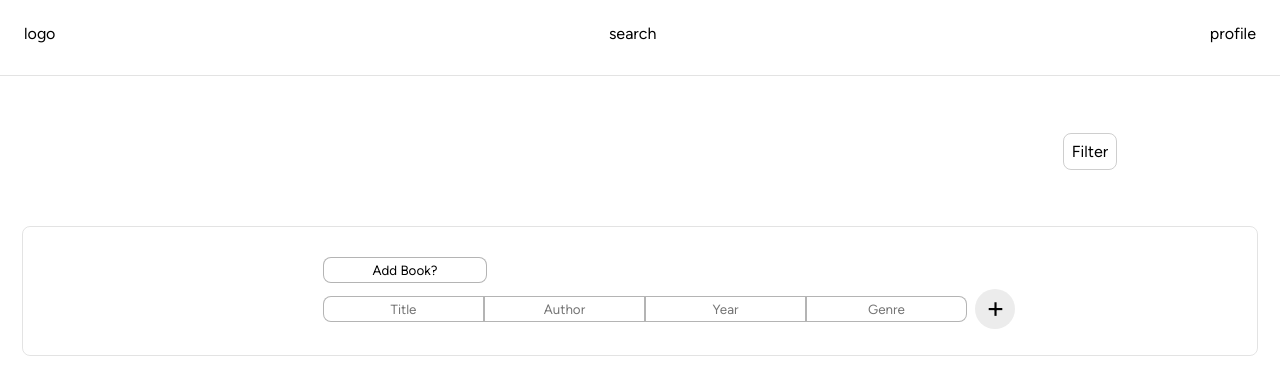
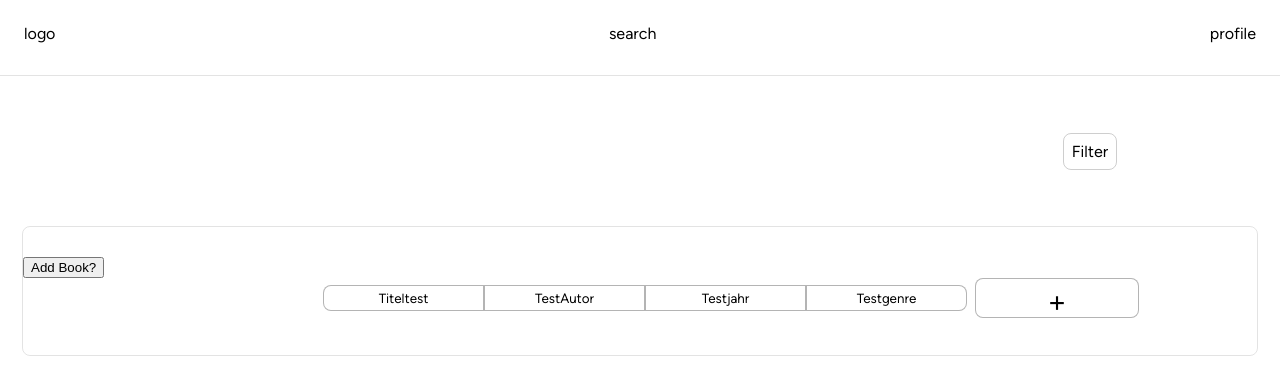
Before and after one commit to paula-zeman/book-app, a React (Create React App) app: page / in a window 1280 px wide. Both pictures are taken after a click on the button "Add Book?". Shown: the top 392 px of the page. Built offline with nearby package versions, Linux system fonts and the light colour scheme.

Commit message:
Refactoring with Sarah

```diff
--- a/src/Components/CardList.js
+++ b/src/Components/CardList.js
@@ -1,15 +1,38 @@
 import '../Stylesheets/CardList.scss';
+import React, {useState} from 'react';
+import Form from './Form';
 
-function Card(props) {
+function CardList(props) {
+  const [showEdit, setShowEdit] = useState(false);
+  const updateBook = (event, newBook) => {
+    event.preventDefault();
+    props.onUpdateBook(newBook)
+    setShowEdit(false)
+    // update the bookList with new info
+    // close edit window
+  };
+
+
+  const deleteBook = (book) => {
+    props.onDeleteBook(book)
+  }
+
+  const showEditWindowForBook = () => {
+    setShowEdit(true);
+    };
+
   return (
     <div className="card-list">
       {props.bookListArray.map(book => {
         return (
-          <div className="single-card">
+          <div className="single-card" key={book.key}>
               <p><b>{book.key}</b></p>
               <p className='title'>{book.title}</p>
               <p className='author'>{book.author}</p>
-              <p>{book.year}, {book.genre}</p>
+            <p>{book.year}, {book.genre}</p>
+            <button onClick={showEditWindowForBook}>Editieren</button>
+            {showEdit && <Form handleFormSubmit={updateBook} defaultValues={book} /> }
+            <button onClick={deleteBook(book)}>Löschen</button>
           </div>
         )}
       )}
@@ -17,4 +40,4 @@ function Card(props) {
   );
 }
 
-export default Card;
+export default CardList;
--- a/src/Components/Form.js
+++ b/src/Components/Form.js
@@ -1,22 +1,45 @@
 import '../Stylesheets/Form.scss'
 import React, {useState} from 'react'
 
-function Form(props) {
+function Form({ defaultValues = {key: 1, title: '', author: '', year: '', genre:''}, handleFormSubmit }) {
 
-  const [formVisibility, setFormVisibility] = useState(false);
+  const [newTitle, setNewTitle] = useState(defaultValues.title);
+  const [newAuthor, setNewAuthor] = useState(defaultValues.author);
+  const [newYear, setNewYear] = useState(defaultValues.year);
+  const [newGenre, setNewGenre] = useState(defaultValues.genre);
 
+  const updateTitle = event => {setNewTitle(event.target.value)};
+  const updateAuthor = event => {setNewAuthor(event.target.value)};
+  const updateYear = event => {setNewYear(event.target.value)};
+  const updateGenre = event => {setNewGenre(event.target.value)};
+
+
+
+  const handleInternalSubmit = (event) => {
+    const newBook = {
+      key: defaultValues.key || '',
+      title: newTitle,
+      author: newAuthor,
+      year: newYear,
+      genre: newGenre,
+    };
+    handleFormSubmit(event, newBook);
+
+    setNewTitle('');
+    setNewAuthor('');
+    setNewYear('');
+    setNewGenre('');
+  }
   return (
       <div className="form-with-button">
-        <button onClick={() => setFormVisibility(!formVisibility)}>Add Book?</button>
-        {formVisibility &&
-          <form action="" className="form-micro">
-              <input onChange={props.handleTitle} className="form-micro__title" type="text" name="title" id="title" placeholder="Title" value={props.clearInputValue.title} required/>
-              <input onChange={props.handleAuthor} className="form-micro__author" type="text" name="author" id="author" placeholder="Author" value={props.clearInputValue.author} required/>
-              <input onChange={props.handleYear} className="form-micro__year" type="text" name="year" id="year" placeholder="Year" value={props.clearInputValue.year} required/>
-              <input onChange={props.handleGenre} className="form-micro__genre" type="text" name="genre" id="genre" placeholder="Genre" value={props.clearInputValue.genre} required/>
-              <input onClick={props.handleFormSubmit} className="form-micro__button" type="submit" value="+"/>
+
+        <form onSubmit={handleInternalSubmit} action="" className="form-micro">
+              <input onChange={updateTitle} className="form-micro__title" type="text" name="title" id="title" placeholder="Title" value={newTitle} required/>
+              <input onChange={updateAuthor} className="form-micro__author" type="text" name="author" id="author" placeholder="Author" value={newAuthor} required/>
+              <input onChange={updateYear} className="form-micro__year" type="text" name="year" id="year" placeholder="Year" value={newYear} required/>
+              <input onChange={updateGenre} className="form-micro__genre" type="text" name="genre" id="genre" placeholder="Genre" value={newGenre} required/>
+              <button className="form-micro__button" type="submit">+</button>
           </form>
-        }
       </div>
   );
 }
--- a/src/Components/MidPart.js
+++ b/src/Components/MidPart.js
@@ -2,73 +2,82 @@ import Form from './Form';
 import CardList from './CardList';
 import GenreList from './GenreList';
 import Filter from './Filter';
-import React, {useState} from 'react';
+import React, { useState } from 'react';
 import '../Stylesheets/MidPart.scss'
 
-function MidPart () {
+function MidPart() {
 
   const [bookList, setBookList] = useState([]);
-  const [newTitle, setNewTitle] = useState('');
-  const [newAuthor, setNewAuthor] = useState('');
-  const [newYear, setNewYear] = useState('');
-  const [newGenre, setNewGenre] = useState('');
+
   const [genreList, setGenreList] = useState([]);
+  const [formVisibility, setFormVisibility] = useState(false);
+  // const updateTitle = event => {setNewTitle(event.target.value)};
+  // const updateAuthor = event => {setNewAuthor(event.target.value)};
+  // const updateYear = event => {setNewYear(event.target.value)};
+  // const updateGenre = event => {setNewGenre(event.target.value)};
 
-  const updateTitle = event => {setNewTitle(event.target.value)};
-  const updateAuthor = event => {setNewAuthor(event.target.value)};
-  const updateYear = event => {setNewYear(event.target.value)};
-  const updateGenre = event => {setNewGenre(event.target.value)};
-
-  const updateCards = (event) => {
+  const updateCards = (event, newBook) => {
     event.preventDefault()
-    if ((newTitle !== '') && (newAuthor !== '')) {
+    console.log(newBook)
     setBookList(prevBookList => {
       return [{
+        ...newBook,
         key: bookList.length + 1,
-        title: newTitle,
-        author: newAuthor,
-        year: newYear,
-        genre: newGenre
       }, ...prevBookList]
     })
-    } else {
-      alert('Title and author are required!')
-      return false
+
+    if (!(genreList.includes(newBook.genre))) {
+      setGenreList(prevGenreList => {
+        return [newBook.genre, ...prevGenreList]
+      })
     }
-
-    if (!(genreList.includes(newGenre))) {
-    setGenreList(prevGenreList => {
-      return [newGenre, ...prevGenreList]
-    })
-    }
-
-    setNewTitle('');
-    setNewAuthor('');
-    setNewYear('');
-    setNewGenre('');
-    // filterGenre(bookList);
   }
 
-  const newValue = {
-    title: newTitle,
-    author: newAuthor,
-    year: newYear,
-    genre: newGenre
+  const defaultValues = {
+    title: 'Titeltest',
+    author: 'TestAutor',
+    year: 'Testjahr',
+    genre: 'Testgenre'
+  }
+
+  const updateBook = (updatedBook) => {
+    bookList.find((book) => {
+      if (book.key === updatedBook.key) {
+        book.title = updatedBook.title
+        book.author = updatedBook.author
+        book.year = updatedBook.year
+        book.genre = updatedBook.genre
+        return (
+          book
+        )
+      } else {
+        return null
+      }
+    })
+  }
+
+  const deleteBook = (clickedBook) => {
+    // setBookList((prevBookList => {
+    //   const newBookList = prevBookList.filter(book => {
+    //     return book.key !== clickedBook
+    //   }
+    //   )
+    //   return newBookList
+    // }))
   }
 
   return (
     <main className="main-micro">
       <div className='sub-header-macro'>
-        <GenreList genreList={genreList}/>
+        <GenreList genreList={genreList} />
         <Filter />
       </div>
       <div className='form-macro'>
-        <Form handleFormSubmit={updateCards} handleTitle={updateTitle} handleAuthor={updateAuthor}
-          handleYear={updateYear} handleGenre={updateGenre} clearInputValue={newValue}>
-        </Form>
+        <button onClick={() => setFormVisibility(!formVisibility)}>Add Book?</button>
+        {formVisibility && <Form handleFormSubmit={updateCards} defaultValues={defaultValues} />}
       </div>
       <div className='card-macro'>
-        <CardList bookListArray={bookList}></CardList>
+        <CardList bookListArray={bookList} onUpdateBook={updateBook} onDeleteBook={deleteBook}></CardList>
       </div>
     </main>
   )
```
